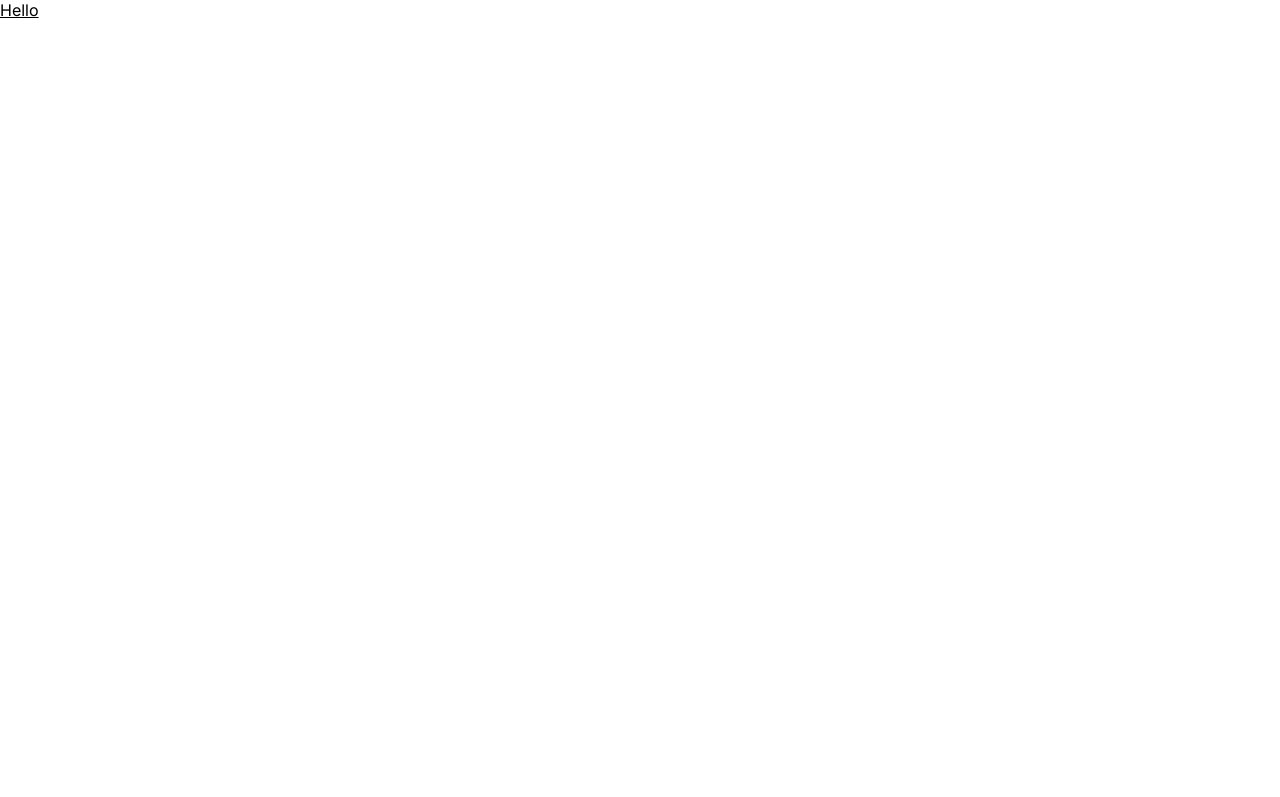
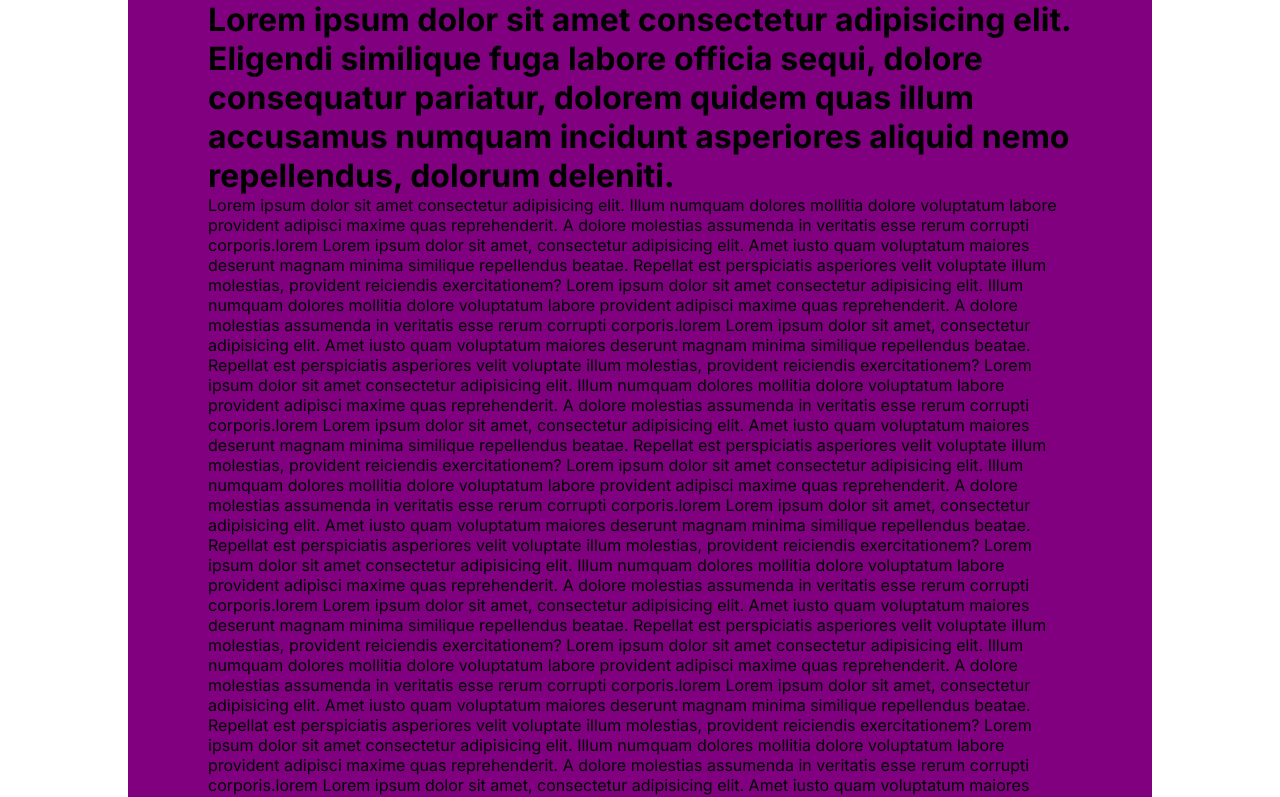
Before and after one commit to CourtneyCarson/next-blog, a Next.js app: page / in a window 1280 px wide. Shown: the top 797 px of the page. Built offline with nearby package versions, Linux system fonts and the light colour scheme.

Commit message:
globalcss

```diff
--- a/src/app/globals.css
+++ b/src/app/globals.css
@@ -18,5 +18,46 @@ body {
 
 a {
   color: inherit;
-  text-decoration: null;
+  text-decoration: none;
 }
+
+.container {
+  min-height: 100vh;
+  background-color: var(--bg);
+  color: var(--textColor);
+}
+
+.wrapper {
+  max-width: 1536px;
+  margin-left: auto;
+  margin-right: auto;
+  background-color: purple;
+  padding-left: 80px;
+  padding-right: 80px;
+}
+
+@media screen and (max-width: 1536px) {
+  .wrapper {
+    max-width: 1366px;
+  }
+}
+
+@media screen and (max-width: 1280px) {
+  .wrapper {
+    max-width: 1024px;
+  }
+}
+
+@media screen and (max-width: 1024px) {
+  .wrapper {
+    max-width: 768px;
+    padding-left: 40px;
+    padding-right: 40px;
+  }
+}
+
+@media screen and (max-width: 640px) {
+  .wrapper {
+    max-width: 475px;
+  }
+}
--- a/src/app/layout.js
+++ b/src/app/layout.js
@@ -1,17 +1,21 @@
-import './globals.css'
-import { Inter } from 'next/font/google'
+import './globals.css';
+import { Inter } from 'next/font/google';
 
-const inter = Inter({ subsets: ['latin'] })
+const inter = Inter({ subsets: ['latin'] });
 
 export const metadata = {
   title: 'Blog App',
   description: 'The best blog app!',
-}
+};
 
 export default function RootLayout({ children }) {
   return (
     <html lang="en">
-      <body className={inter.className}>{children}</body>
+      <body className={inter.className}>
+        <div className="container">
+          <div className="wrapper">{children}</div>
+        </div>
+      </body>
     </html>
-  )
+  );
 }
--- a/src/app/page.jsx
+++ b/src/app/page.jsx
@@ -4,7 +4,85 @@ import Link from 'next/link';
 export default function Home() {
   return (
     <div>
-      <Link href="/">Hello </Link>
+      <Link href="/">
+        <h1>
+          Lorem ipsum dolor sit amet consectetur adipisicing elit. Eligendi
+          similique fuga labore officia sequi, dolore consequatur pariatur,
+          dolorem quidem quas illum accusamus numquam incidunt asperiores
+          aliquid nemo repellendus, dolorum deleniti.
+        </h1>
+        Lorem ipsum dolor sit amet consectetur adipisicing elit. Illum numquam
+        dolores mollitia dolore voluptatum labore provident adipisci maxime quas
+        reprehenderit. A dolore molestias assumenda in veritatis esse rerum
+        corrupti corporis.lorem Lorem ipsum dolor sit amet, consectetur
+        adipisicing elit. Amet iusto quam voluptatum maiores deserunt magnam
+        minima similique repellendus beatae. Repellat est perspiciatis
+        asperiores velit voluptate illum molestias, provident reiciendis
+        exercitationem? Lorem ipsum dolor sit amet consectetur adipisicing elit.
+        Illum numquam dolores mollitia dolore voluptatum labore provident
+        adipisci maxime quas reprehenderit. A dolore molestias assumenda in
+        veritatis esse rerum corrupti corporis.lorem Lorem ipsum dolor sit amet,
+        consectetur adipisicing elit. Amet iusto quam voluptatum maiores
+        deserunt magnam minima similique repellendus beatae. Repellat est
+        perspiciatis asperiores velit voluptate illum molestias, provident
+        reiciendis exercitationem? Lorem ipsum dolor sit amet consectetur
+        adipisicing elit. Illum numquam dolores mollitia dolore voluptatum
+        labore provident adipisci maxime quas reprehenderit. A dolore molestias
+        assumenda in veritatis esse rerum corrupti corporis.lorem Lorem ipsum
+        dolor sit amet, consectetur adipisicing elit. Amet iusto quam voluptatum
+        maiores deserunt magnam minima similique repellendus beatae. Repellat
+        est perspiciatis asperiores velit voluptate illum molestias, provident
+        reiciendis exercitationem? Lorem ipsum dolor sit amet consectetur
+        adipisicing elit. Illum numquam dolores mollitia dolore voluptatum
+        labore provident adipisci maxime quas reprehenderit. A dolore molestias
+        assumenda in veritatis esse rerum corrupti corporis.lorem Lorem ipsum
+        dolor sit amet, consectetur adipisicing elit. Amet iusto quam voluptatum
+        maiores deserunt magnam minima similique repellendus beatae. Repellat
+        est perspiciatis asperiores velit voluptate illum molestias, provident
+        reiciendis exercitationem? Lorem ipsum dolor sit amet consectetur
+        adipisicing elit. Illum numquam dolores mollitia dolore voluptatum
+        labore provident adipisci maxime quas reprehenderit. A dolore molestias
+        assumenda in veritatis esse rerum corrupti corporis.lorem Lorem ipsum
+        dolor sit amet, consectetur adipisicing elit. Amet iusto quam voluptatum
+        maiores deserunt magnam minima similique repellendus beatae. Repellat
+        est perspiciatis asperiores velit voluptate illum molestias, provident
+        reiciendis exercitationem? Lorem ipsum dolor sit amet consectetur
+        adipisicing elit. Illum numquam dolores mollitia dolore voluptatum
+        labore provident adipisci maxime quas reprehenderit. A dolore molestias
+        assumenda in veritatis esse rerum corrupti corporis.lorem Lorem ipsum
+        dolor sit amet, consectetur adipisicing elit. Amet iusto quam voluptatum
+        maiores deserunt magnam minima similique repellendus beatae. Repellat
+        est perspiciatis asperiores velit voluptate illum molestias, provident
+        reiciendis exercitationem? Lorem ipsum dolor sit amet consectetur
+        adipisicing elit. Illum numquam dolores mollitia dolore voluptatum
+        labore provident adipisci maxime quas reprehenderit. A dolore molestias
+        assumenda in veritatis esse rerum corrupti corporis.lorem Lorem ipsum
+        dolor sit amet, consectetur adipisicing elit. Amet iusto quam voluptatum
+        maiores deserunt magnam minima similique repellendus beatae. Repellat
+        est perspiciatis asperiores velit voluptate illum molestias, provident
+        reiciendis exercitationem? Lorem ipsum dolor sit amet consectetur
+        adipisicing elit. Illum numquam dolores mollitia dolore voluptatum
+        labore provident adipisci maxime quas reprehenderit. A dolore molestias
+        assumenda in veritatis esse rerum corrupti corporis.lorem Lorem ipsum
+        dolor sit amet, consectetur adipisicing elit. Amet iusto quam voluptatum
+        maiores deserunt magnam minima similique repellendus beatae. Repellat
+        est perspiciatis asperiores velit voluptate illum molestias, provident
+        reiciendis exercitationem? Lorem ipsum dolor sit amet consectetur
+        adipisicing elit. Illum numquam dolores mollitia dolore voluptatum
+        labore provident adipisci maxime quas reprehenderit. A dolore molestias
+        assumenda in veritatis esse rerum corrupti corporis.lorem Lorem ipsum
+        dolor sit amet, consectetur adipisicing elit. Amet iusto quam voluptatum
+        maiores deserunt magnam minima similique repellendus beatae. Repellat
+        est perspiciatis asperiores velit voluptate illum molestias, provident
+        reiciendis exercitationem? Lorem ipsum dolor sit amet consectetur
+        adipisicing elit. Illum numquam dolores mollitia dolore voluptatum
+        labore provident adipisci maxime quas reprehenderit. A dolore molestias
+        assumenda in veritatis esse rerum corrupti corporis.lorem Lorem ipsum
+        dolor sit amet, consectetur adipisicing elit. Amet iusto quam voluptatum
+        maiores deserunt magnam minima similique repellendus beatae. Repellat
+        est perspiciatis asperiores velit voluptate illum molestias, provident
+        reiciendis exercitationem?
+      </Link>
     </div>
   );
 }
```
